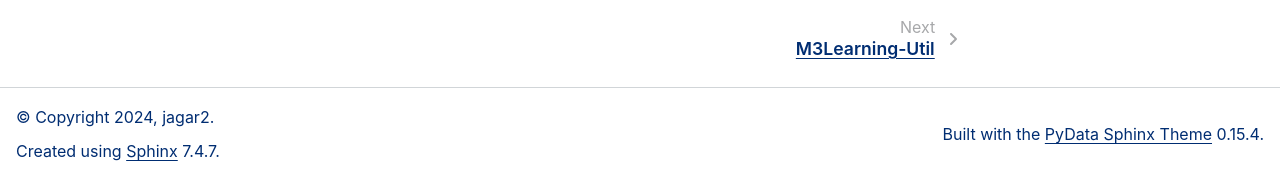
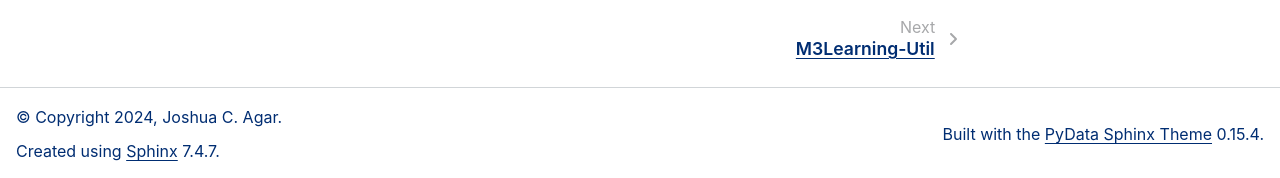
Before and after one commit to m3-learning/M3Learning-Util, a Sphinx documentation site: the page built from docs/index.rst, in a window 1280 px wide and 900 px high, scrolled down 603 px. Shown: the part 719-897 px from the top of the window. Built offline with Sphinx 7.4.7 and the PyData theme 0.15.4, drawn with Linux system fonts in a browser that asks for light colours; pages that are not in the unit, such as notebooks, are missing from menus; the version number is read from the project's files by our own code; part of the change alters nothing that is shown.

```diff
--- a/docs/conf.py
+++ b/docs/conf.py
@@ -92,7 +92,7 @@ master_doc = "index"
 
 # General information about the project.
 project = "M3Learning-Util"
-copyright = "2024, jagar2"
+copyright = "2024, Joshua C. Agar"
 
 # The version info for the project you're documenting, acts as replacement for
 # |version| and |release|, also used in various other places throughout the
@@ -102,15 +102,22 @@ copyright = "2024, jagar2"
 # release: The full version, including alpha/beta/rc tags.
 # If you don’t need the separation provided between version and release,
 # just set them both to the same value.
+import os
+from packaging import version
+
 try:
-    from m3learning_util import __version__ as version
+    from m3learning_util import __version__ as version_str
 except ImportError:
-    version = ""
+    version_str = ""
 
-if not version or version.lower() == "unknown":
-    version = os.getenv("READTHEDOCS_VERSION", "unknown")  # automatically set by RTD
+if not version_str or version_str.lower() == "unknown":
+    version_str = os.getenv("READTHEDOCS_VERSION", "unknown")
 
-release = version
+try:
+    parsed_version = version.parse(version_str)
+    release = parsed_version.base_version
+except version.InvalidVersion:
+    release = "unknown"
 
 # The language for content autogenerated by Sphinx. Refer to documentation
 # for a list of supported languages.
@@ -138,7 +145,7 @@ exclude_patterns = ["_build", "Thumbs.db", ".DS_Store", ".venv"]
 
 # If true, sectionauthor and moduleauthor directives will be shown in the
 # output. They are ignored by default.
-# show_authors = False
+show_authors = True
 
 # The name of the Pygments (syntax highlighting) style to use.
 pygments_style = "sphinx"
```
